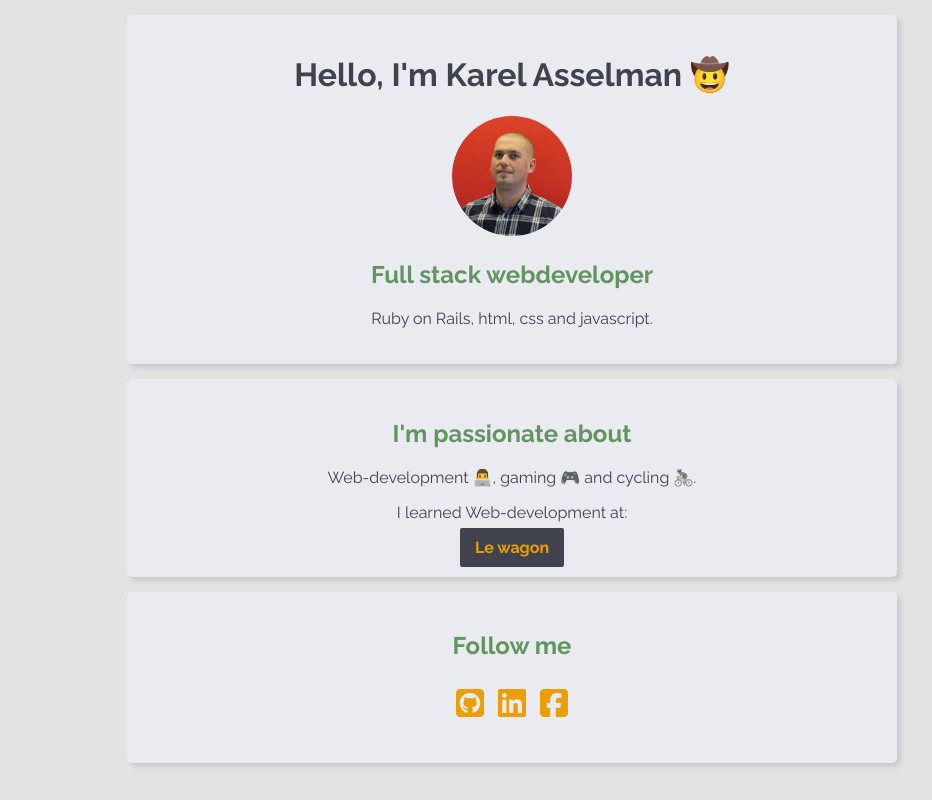
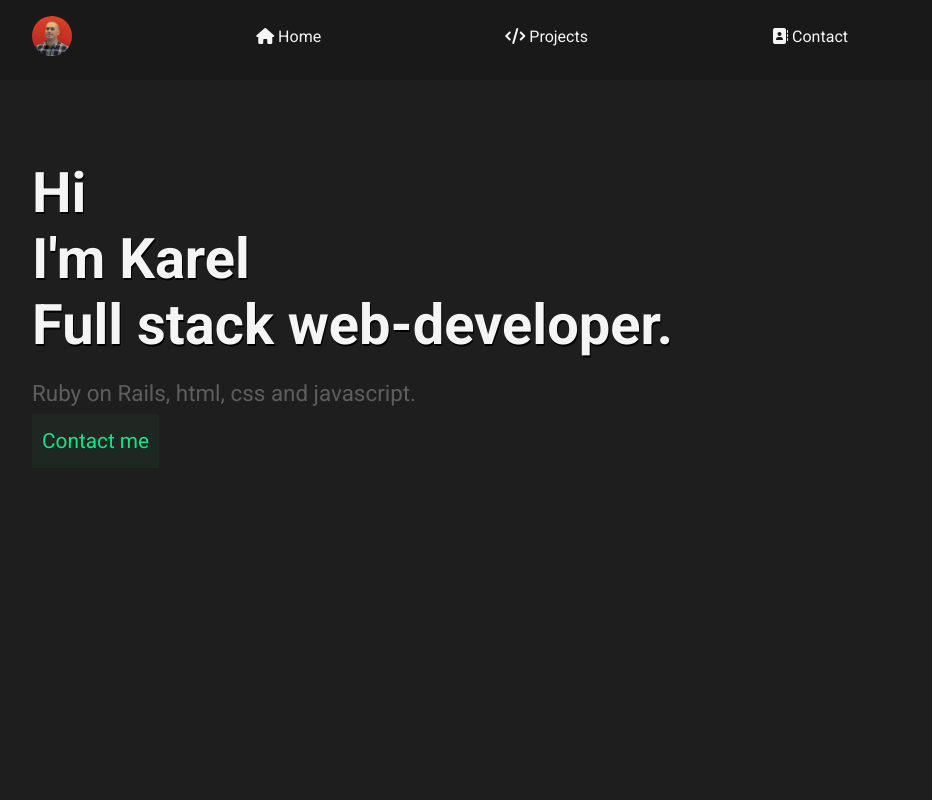
Before and after one commit to asselmankarel/profile, a plain HTML site: page index.html in a window 1280 px wide. Shown: the whole page, without its empty margins (128-1060 px from the left). Drawn offline with Linux system fonts and the light colour scheme; a web font is replaced by a local one.

Commit message:
new design

```diff
--- /dev/null
+++ b/css/components/avatar.css
@@ -0,0 +1,5 @@
+.avatar-sm {
+  width: 40px;
+  border-radius: 20px;
+  object-fit: cover;
+}
--- /dev/null
+++ b/css/components/button.css
@@ -0,0 +1,40 @@
+.btn-elegant {
+  text-align: center;
+  font-size: 1.3em;
+  padding: 15px 10px;
+  cursor: pointer;
+}
+
+.btn-elegant-light {
+  color: #1bde87;
+  transition: all 0.3s;
+  position: relative;
+  background-color: #1bde870c;
+}
+.btn-elegant-light {
+  transition: all 0.3s;
+}
+.btn-elegant-light::before {
+  content: "";
+  position: absolute;
+  bottom: 0;
+  left: 0;
+  width: 100%;
+  height: 100%;
+  opacity: 0;
+  transition: all 0.3s;
+  border-top-width: 1px;
+  border-bottom-width: 1px;
+  border-top-style: solid;
+  border-bottom-style: solid;
+  border-top-color: #1bde87;
+  border-bottom-color: #1bde87;
+  transform: scale(0.1, 1);
+}
+.btn-elegant-light:hover {
+  letter-spacing: 2px;
+}
+.btn-elegant-light:hover::before {
+  opacity: 1;
+  transform: scale(1, 1);
+}
--- /dev/null
+++ b/css/components/list.css
@@ -0,0 +1,16 @@
+.list-inline {
+  list-style: none;
+  padding-left: 0;
+  padding-top: 1em;
+  margin-top: 0;
+}
+
+.list-inline > li {
+  font-size: 1.6em;
+  display: inline-block;
+  margin-left: 2em;
+}
+
+.list-inline i {
+  color: whitesmoke;
+}
--- /dev/null
+++ b/css/style.css
@@ -0,0 +1,73 @@
+/* Fonts */
+@import url("https://fonts.googleapis.com/css2?family=Roboto:wght@400;700&family=Viga&display=swap");
+
+/* Components */
+@import url("components/button.css");
+@import url("components/list.css");
+@import url("components/avatar.css");
+
+/* Utilities */
+body {
+  margin: 0;
+  font-family: "Roboto", sans-serif;
+  font-size: 16px;
+  background-color: #1e1e1e;
+}
+
+h1,
+h2,
+h3 {
+  color: whitesmoke;
+  font-size: 3.5em;
+  font-family: "Roboto", sans-serif;
+  font-weight: 700;
+  text-shadow: 1px 2px black;
+  margin: 0;
+}
+
+p {
+  color: #5e5e5e;
+}
+
+a,
+i {
+  text-decoration: none;
+  color: whitesmoke;
+  font-size: 1em;
+  transition: 0.3s ease;
+}
+
+a:hover {
+  color: #1bde87;
+}
+
+a:hover > i {
+  color: #1bde87;
+}
+
+.banner {
+  width: 100vw;
+  height: 80px;
+  background-color: #191919;
+}
+
+.container {
+  width: 960px;
+  margin: 0 auto;
+}
+
+.main-content {
+  margin-top: 5em;
+}
+
+.main-content > p {
+  font-size: 1.4em;
+}
+
+.nav-menu {
+  display: flex;
+  width: 85%;
+  justify-content: space-between;
+  align-items: center;
+  padding-top: 1em;
+}
--- a/index.html
+++ b/index.html
@@ -4,45 +4,30 @@
   <meta charset="UTF-8">
   <meta name="viewport" content="width=device-width, initial-scale=1.0">
   <title>My profile</title>
-  <link rel="stylesheet" href="style.css">
+  <link rel="stylesheet" href="css/style.css">
 </head>
 <body>
+  <header class="banner">
+    <nav class="container">
+      <div class="nav-menu">
+        <img class="avatar-sm" src="images/profile.jpg" alt="">
+        <a href="#"><i class="fas fa-home"></i> Home</a>
+        <a href="#"><i class="fas fa-code"></i> Projects</a>
+        <a href="#"><i class="fas fa-address-book"></i> Contact</a>
+      </div>
+    </nav>
+  </header>
   <div class="container">
-    <div class="card">
-      <h1>Hello, I'm Karel Asselman 🤠</h1>
-      <img src="images/profile.jpg" alt="Karel Asselman" class="img-circle">
-      <h2>Full stack webdeveloper</h2>
+    <section class="main-content">
+      <h1>Hi</h1>
+      <h1>I'm Karel</h1>
+      <h1>Full stack web-developer.</h1>
       <p>Ruby on Rails, html, css and javascript.</p>
-    </div>
+      <a href="#" class="btn-elegant btn-elegant-light">Contact me</a>
+    </section>
+  </div>
 
-    <div class="card">
-      <h2>I'm passionate about</h2>
-      <p>Web-development 👨‍💻, gaming 🎮 and cycling 🚴🏼‍♂️.</p>
-      <p>I learned Web-development at:</p>
-      <a href="https://wwww.lewagon.com" class="button-primary">Le wagon</a>
-    </div>
 
-    <div class="card">
-      <h2>Follow me</h2>
-      <ul class="list-inline">
-        <li>
-          <a href="https://github.com/asselmankarel">
-            <i class="fab fa-github-square"></i>
-          </a>
-        </li>
-        <li>
-          <a href="https://www.linkedin.com/in/karelasselman/">
-            <i class="fab fa-linkedin"></i>
-          </a>
-        </li>
-        <li>
-          <a href="http://www.facebook.com">
-            <i class="fab fa-facebook-square"></i>
-          </a>
-        </li>
-      </ul>
-    </div>
-  </div>
 
   <script src="https://kit.fontawesome.com/68b182730c.js" crossorigin="anonymous"></script>
 </body>
--- a/style.css
+++ /dev/null
@@ -1,91 +0,0 @@
-@import url("https://fonts.googleapis.com/css2?family=Raleway:wght@400;700&display=swap");
-
-body {
-  background-color: #e2e2e2;
-  color: #40434e;
-  font-family: "Raleway", sans-serif;
-  font-weight: 400;
-  font-size: 16px;
-  box-sizing: border-box;
-}
-
-h1,
-h2 {
-  font-weight: 700;
-}
-
-h1 {
-  font-size: 32px;
-}
-
-h2 {
-  font-size: 24px;
-  color: #629460;
-}
-
-a {
-  font-weight: 700;
-  text-decoration: none;
-  color: #ec9f05;
-}
-
-a:hover {
-  color: #d7263d;
-}
-
-.card {
-  background: #eaebf0;
-  padding: 20px;
-  margin: 15px;
-  text-align: center;
-  border-radius: 5px;
-  box-shadow: 4px 4px 4px rgba(0, 0, 0, 0.1);
-}
-
-.img-circle {
-  width: 120px;
-  border-radius: 50%;
-}
-
-.button-primary {
-  background-color: #40434e;
-  padding: 10px 15px;
-  border-radius: 2px;
-}
-
-.list-inline {
-  list-style: none;
-  padding-left: 0;
-}
-
-.list-inline > li {
-  display: inline-block;
-  font-size: 2em;
-  margin: 5px;
-}
-
-.container {
-  width: 800px;
-  margin: 0 auto;
-}
-
-@media (max-width: 960px) {
-  .container {
-    width: 700px;
-    margin: 0 auto;
-  }
-}
-
-@media (max-width: 720px) {
-  .container {
-    width: 500px;
-    margin: 0 auto;
-  }
-}
-
-@media (max-width: 540px) {
-  .container {
-    width: 380px;
-    margin: 0 auto;
-  }
-}
```
